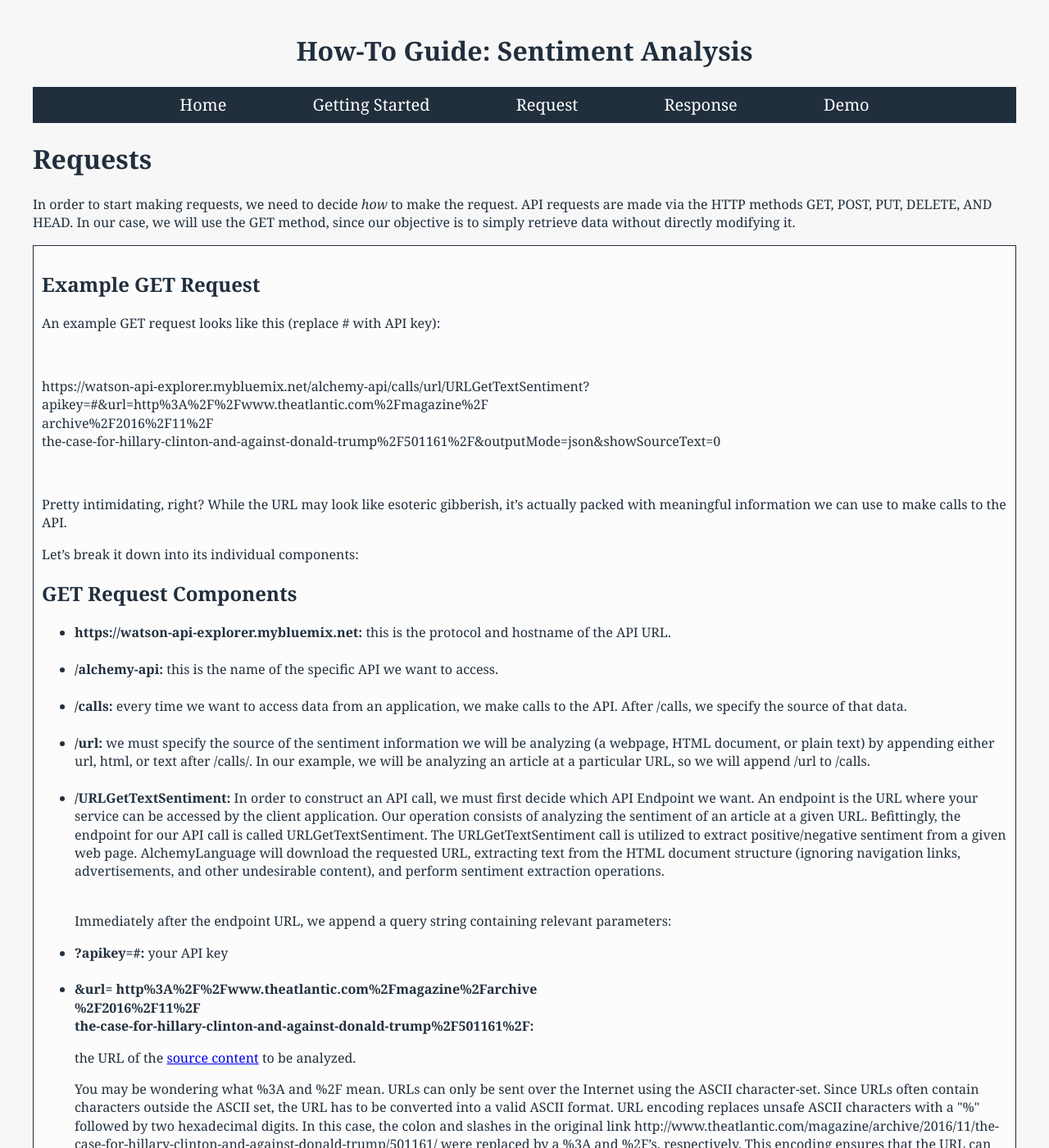
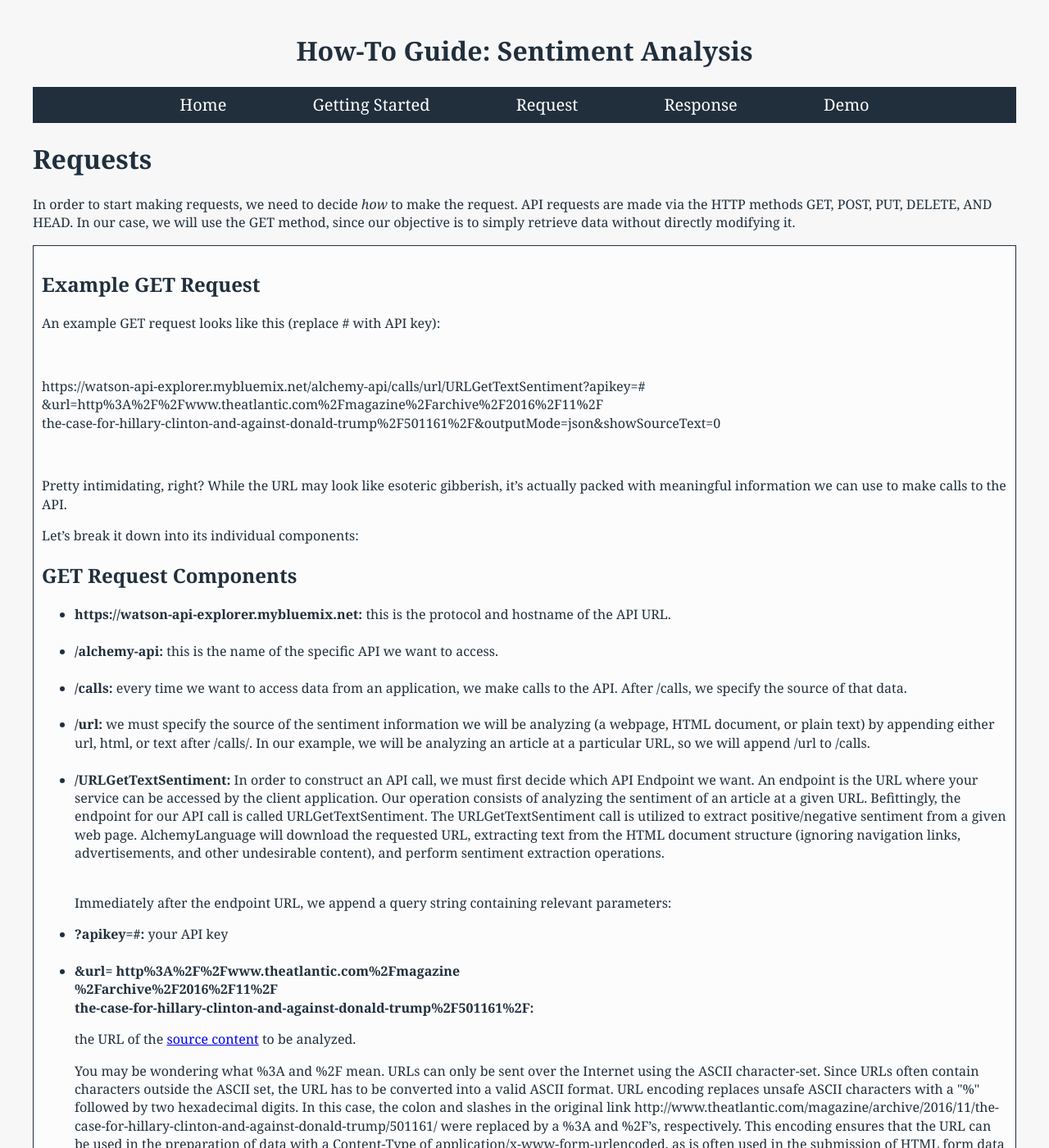
Before and after one commit to lenaz/How-To-Guide, a Jekyll site: the page built from request.html, in a window 1280 px wide and 1400 px high. Shown: the whole window at 82% size. Built offline with Jekyll 4.4.1, drawn with Linux system fonts in a browser that asks for light colours; Markdown is read by kramdown in place of the engine named in the settings; part of the change alters nothing that is shown.

Commit message:
Update request.html

```diff
--- a/request.html
+++ b/request.html
@@ -15,7 +15,7 @@ layout: default
 
   <div>
 
-<p>https://watson-api-explorer.mybluemix.net/alchemy-api/calls/url/URLGetTextSentiment?apikey=#&amp;url=http%3A%2F%2Fwww.theatlantic.com%2Fmagazine%2F<br>archive%2F2016%2F11%2F
+<p>https://watson-api-explorer.mybluemix.net/alchemy-api/calls/url/URLGetTextSentiment?apikey=#<br>&amp;url=http%3A%2F%2Fwww.theatlantic.com%2Fmagazine%2Farchive%2F2016%2F11%2F
   <br>the-case-for-hillary-clinton-and-against-donald-trump%2F501161%2F&amp;outputMode=json&amp;showSourceText=0</p>
 
   </div>
@@ -43,7 +43,7 @@ layout: default
 <p>Immediately after the endpoint URL, we append a query string containing relevant parameters:</p>
 <li><strong>?apikey=#:</strong> your API key</li>
 <br>
-<li><strong>&amp;url= http%3A%2F%2Fwww.theatlantic.com%2Fmagazine%2Farchive<br>%2F2016%2F11%2F<br>the-case-for-hillary-clinton-and-against-donald-trump%2F501161%2F:</strong>
+<li><strong>&amp;url= http%3A%2F%2Fwww.theatlantic.com%2Fmagazine<br>%2Farchive%2F2016%2F11%2F<br>the-case-for-hillary-clinton-and-against-donald-trump%2F501161%2F:</strong>
   <p>the URL of the <a href="http://www.theatlantic.com/magazine/archive/2016/11/the-case-for-hillary-clinton-and-against-donald-trump/501161/" target="_blank">source content</a> to be analyzed.</p>
 
 <p>You may be wondering what %3A and %2F mean. URLs can only be sent over the Internet using the ASCII character-set. Since URLs often contain characters outside the ASCII set, the URL has to be converted into a valid ASCII format. URL encoding replaces unsafe ASCII characters with a "%" followed by two hexadecimal digits. In this case, the colon and slashes in the original link http://www.theatlantic.com/magazine/archive/2016/11/the-case-for-hillary-clinton-and-against-donald-trump/501161/ were replaced by a %3A and %2F’s, respectively. This encoding ensures that the URL can be used in the preparation of data with a Content-Type of application/x-www-form-urlencoded, as is often used in the submission of HTML form data in HTTP requests.</p>
```
